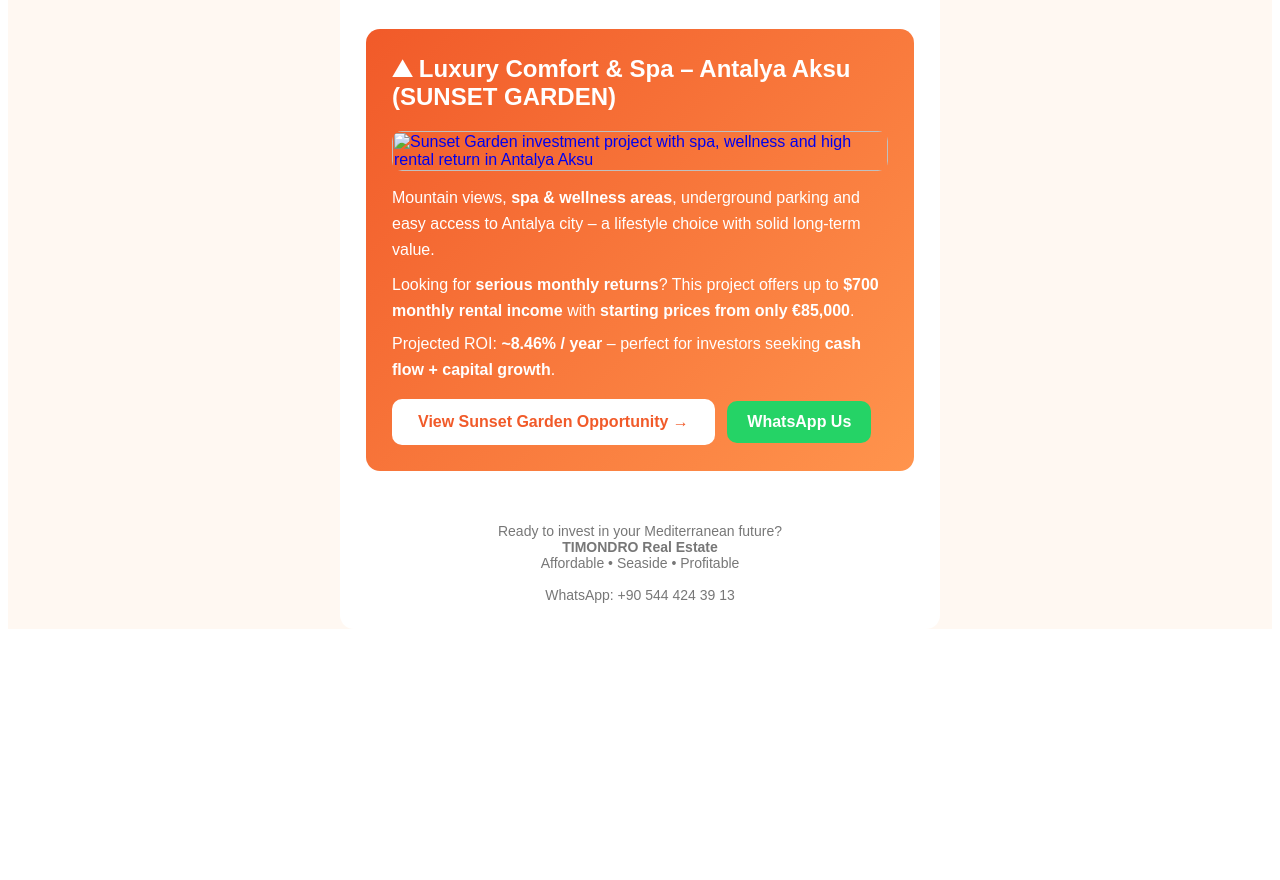
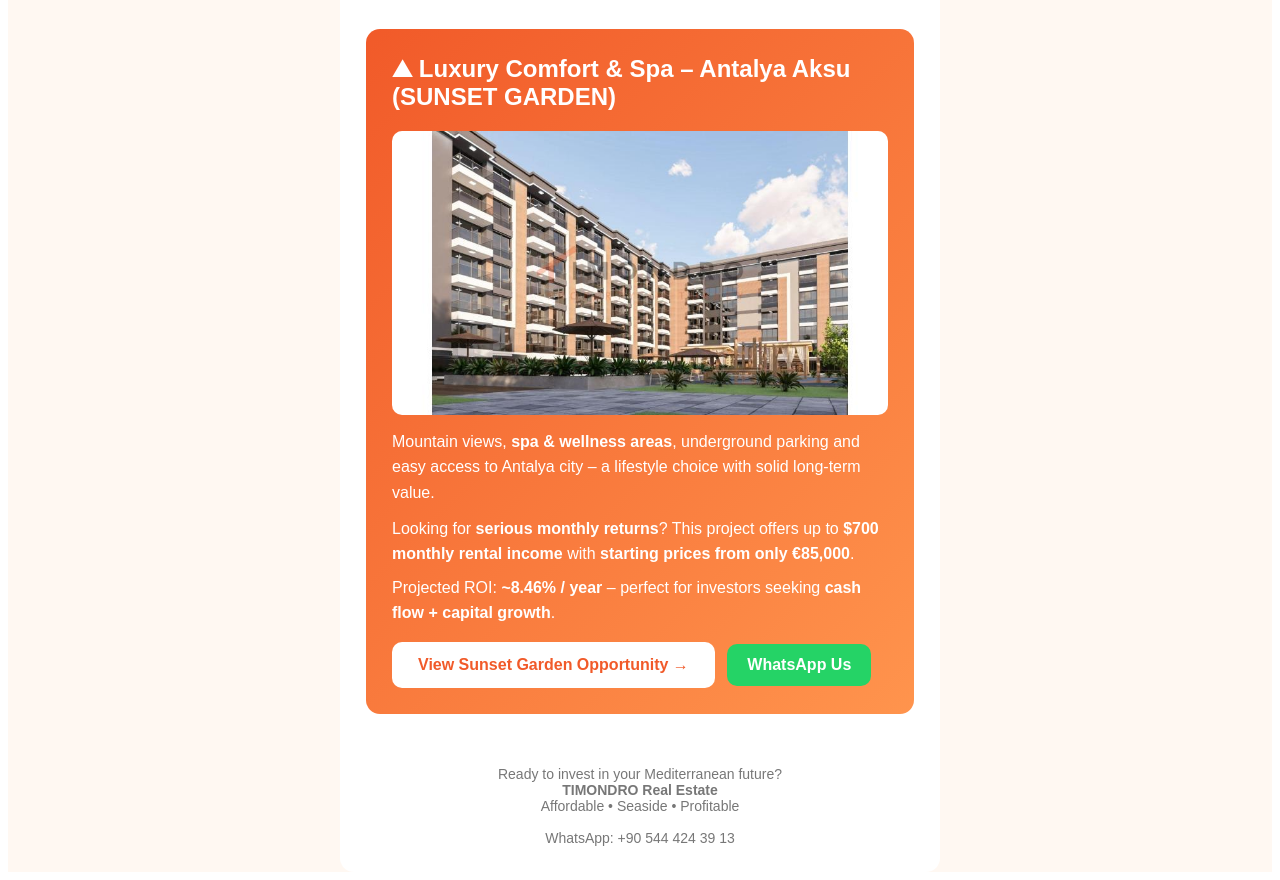
Before and after one commit to RazanAl-Masri/Offers-end-2025-Mediterranean-, a plain HTML site: page index.html in a window 1280 px wide. Shown: the part 2155-3035 px from the top of the page. Before the commit the page ends 2792 px from the top, so only its background shows below. Drawn offline with Linux system fonts and the light colour scheme.

Commit message:
Update index.html

```diff
--- a/index.html
+++ b/index.html
@@ -144,7 +144,7 @@
 
       <!-- IMAGE CLICKABLE -->
       <a href="https://timondro.com/sunset-garden" style="text-decoration:none; border:0;">
-        <img src="AN-2038-1"
+        <img src="AN-2038-1.jpg"
              alt="Sunset Garden investment project with spa, wellness and high rental return in Antalya Aksu"
              style="width:100%; max-width:100%; border-radius:10px; margin-bottom:14px; display:block; border:0;">
       </a>
```
